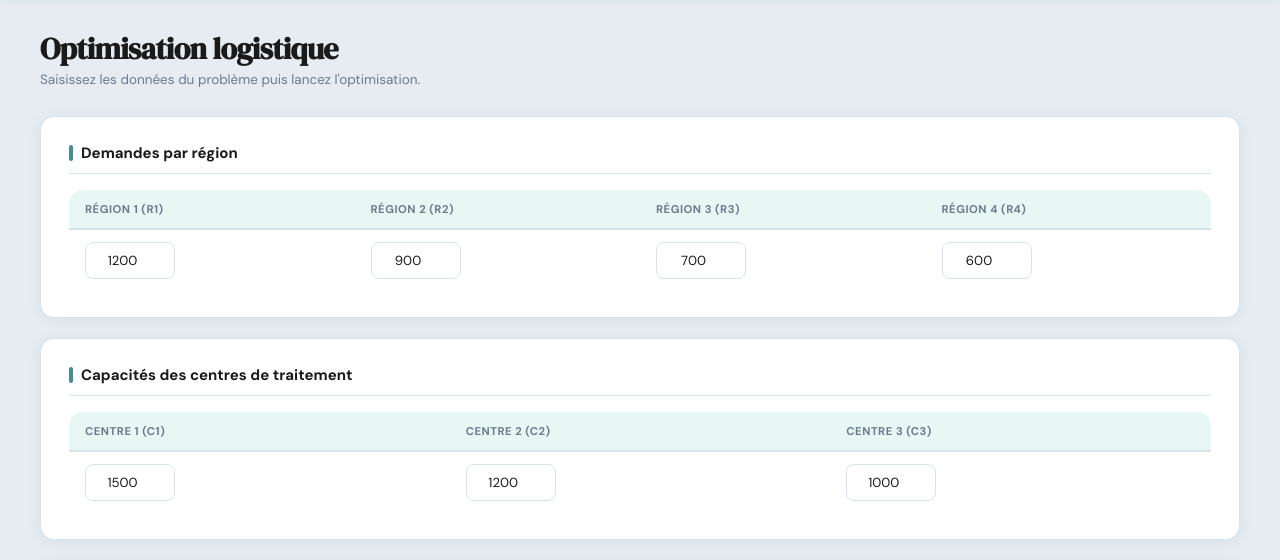
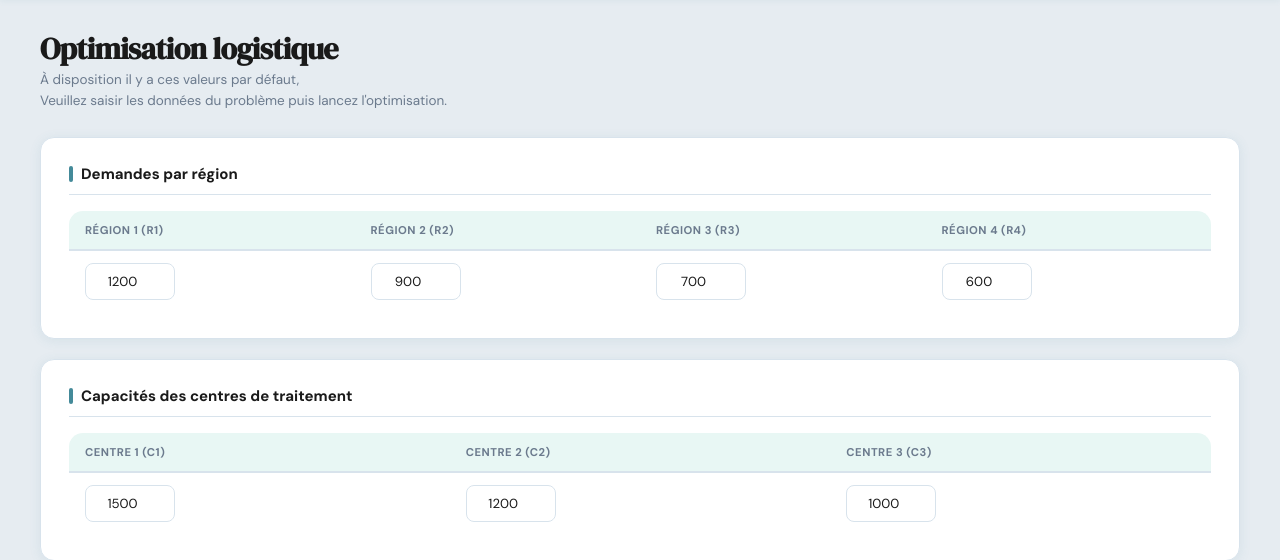
Before and after one commit to NajoroRabiaza/System_optimization_logistic_numeric, a Django app: page / in a window 1280 px wide. Shown: the part 64-624 px from the top of the page. Run offline with Django 4.2, Linux system fonts and the light colour scheme; the visitor is signed in with stand-in values (Sample User, id 1).

Commit message:
final commit

```diff
--- a/interface/templates/interface/index.html
+++ b/interface/templates/interface/index.html
@@ -6,7 +6,8 @@
 
 <div class="page-header">
     <h1>Optimisation logistique</h1>
-    <p class="subtitle">Saisissez les données du problème puis lancez l'optimisation.</p>
+    <p class="subtitle">À disposition il y a ces valeurs par défaut,</p>
+    <p class="subtitle">Veuillez saisir les données du problème puis lancez l'optimisation.</p>
 </div>
 
 {% if form.errors %}
--- a/model.py
+++ b/model.py
@@ -14,7 +14,7 @@ import numpy as np
 
 def construire_matrices(regions, centres, demandes, capacites, couts):
     """
-    Construit les matrices de base du problème LP.
+    Construit les matrices de base du problème LP(Linear programmin).
 
     Variables x[i][j] : requêtes de Ri vers Cj
     Index linéaire    : k = i * nb_centres + j
```
